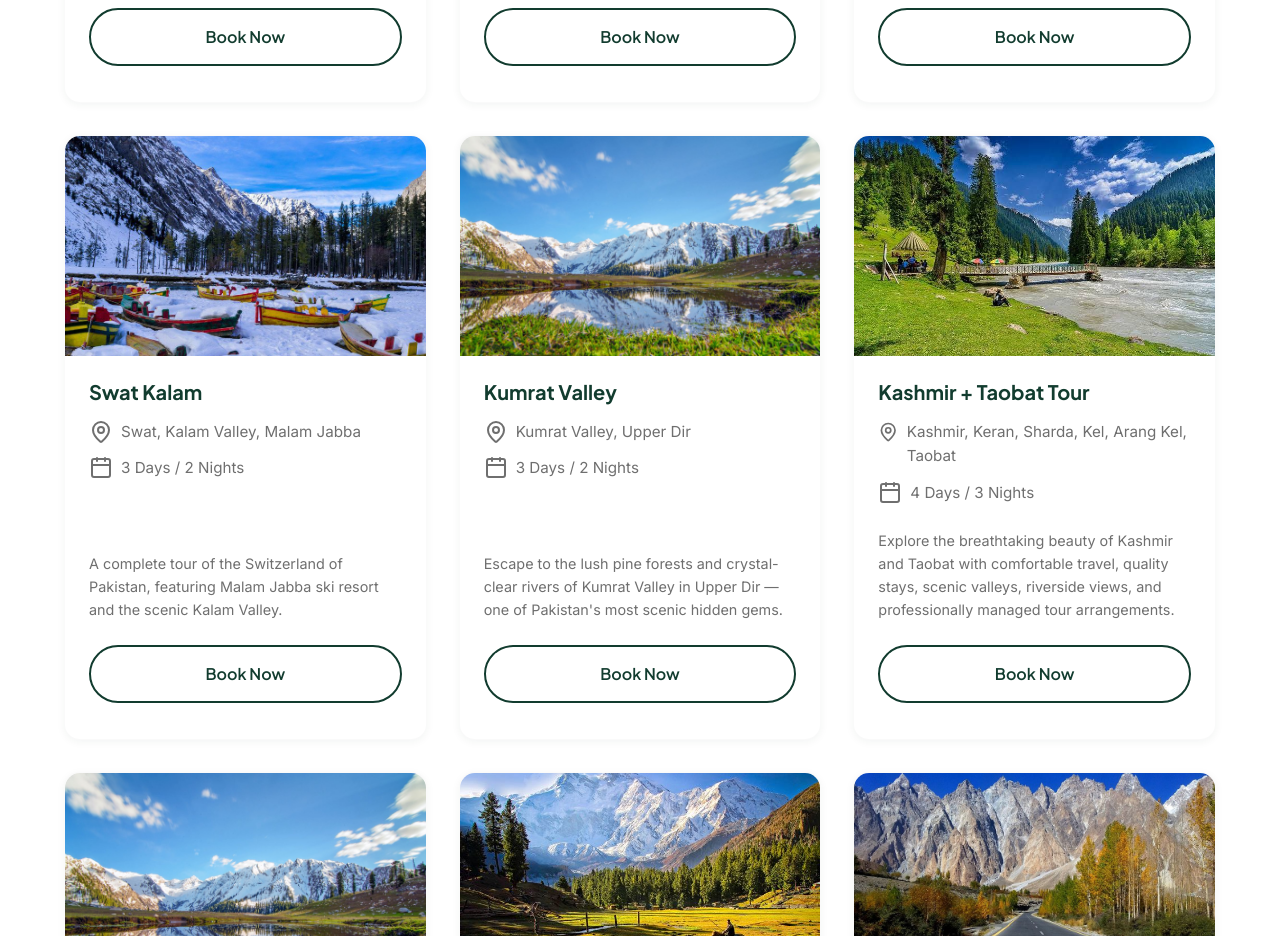
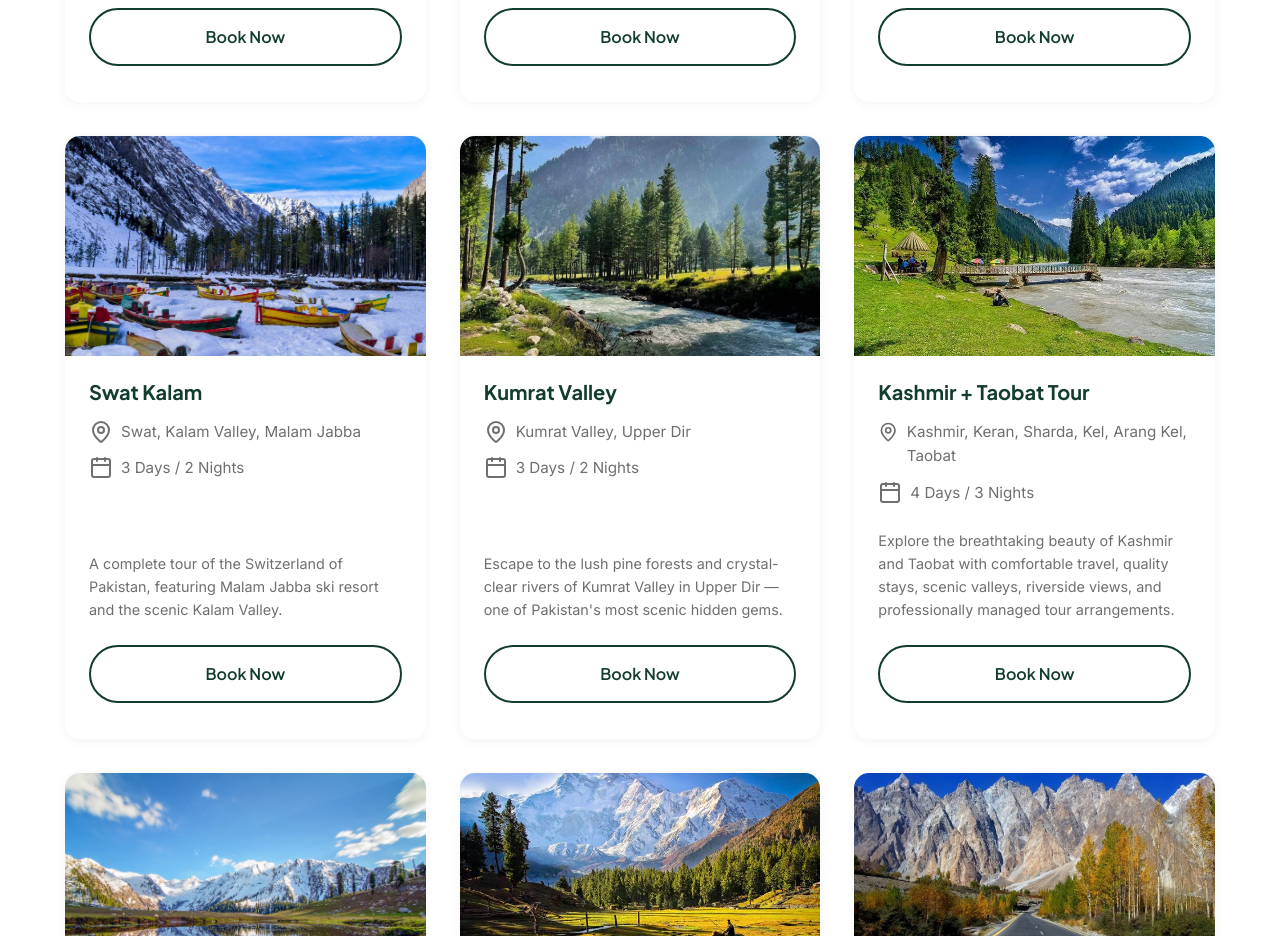
Before and after one commit to Umii03/wonderland_tourism, a plain HTML site: page index.html in a window 1280 px wide. Shown: the part 3920-4856 px from the top of the page. Drawn offline with nearby package versions, Linux system fonts and the light colour scheme.

Commit message:
Image change

```diff
--- a/index.html
+++ b/index.html
@@ -534,7 +534,7 @@
                     <!-- New Card: 3 Days Kumrat Valley -->
                     <div class="tour-card">
                         <div class="tour-card-image">
-                            <img src="./assets/images/jahaz.png"
+                            <img src="./assets/images/Kumrat.jpeg"
                                 alt="3 Days Kumrat Valley scenic tour with Wonderland Tourism Club" loading="lazy">
                         </div>
                         <div class="tour-card-content">
```
Also changed, not shown: assets/images/Kumrat.jpeg (added).
